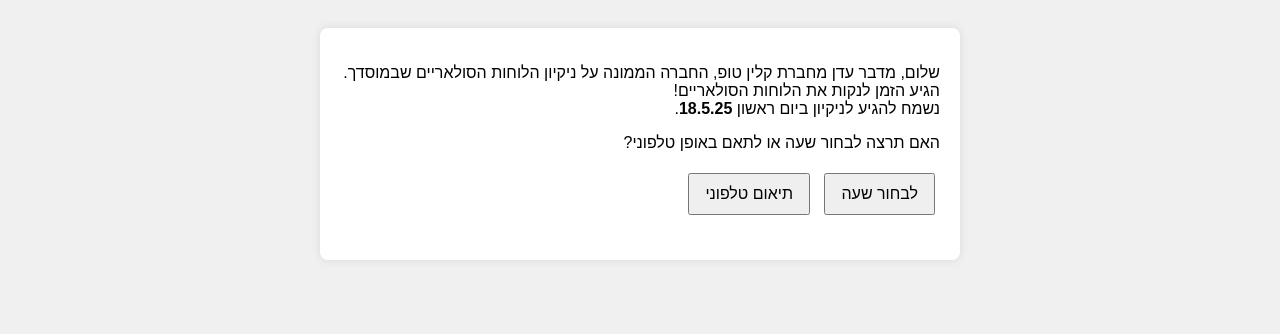
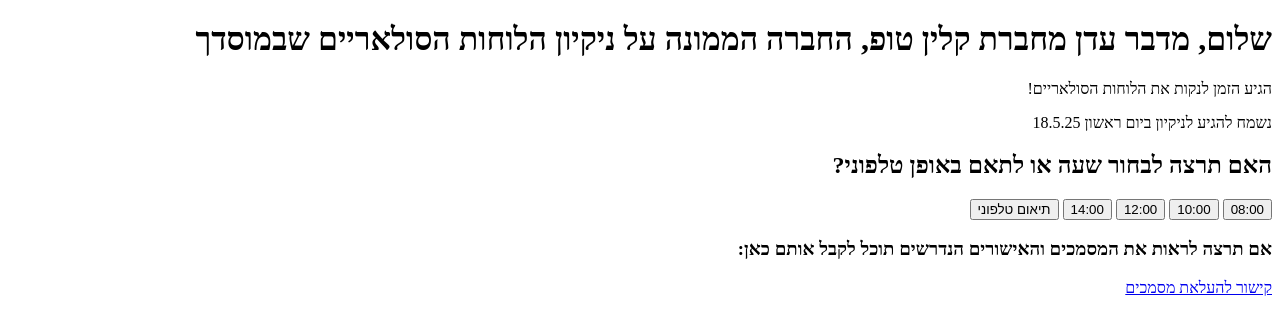
Before and after one commit to BarelLuzon/index.html-, a plain HTML site: page index.html in a window 1280 px wide. Drawn offline with Linux system fonts and the light colour scheme.

Commit message:
index.html

```diff
--- a/index.html
+++ b/index.html
@@ -1,66 +1,41 @@
-
 <!DOCTYPE html>
 <html lang="he">
 <head>
-  <meta charset="UTF-8">
-  <title>קלין טופ - תיאום ניקיון</title>
-  <style>
-    body { font-family: Arial, sans-serif; direction: rtl; background-color: #f0f0f0; padding: 20px; }
-    .chat-box { background: white; padding: 20px; max-width: 600px; margin: auto; border-radius: 8px; box-shadow: 0 0 10px rgba(0,0,0,0.1); }
-    .question, .response { margin-bottom: 20px; }
-    button { padding: 10px 15px; margin: 5px; font-size: 16px; cursor: pointer; }
-    .hidden { display: none; }
-  </style>
+    <meta charset="UTF-8">
+    <meta name="viewport" content="width=device-width, initial-scale=1.0">
+    <title>בוט ניקיון לוחות סולאריים</title>
+    <script>
+        function handleHourSelection(hour) {
+            alert("הלקוח בחר שעה: " + hour); // שליחה לך הודעת לוג על הבחירה
+            document.getElementById("response").innerHTML =
+                "תודה רבה על שיתוף הפעולה, נתראה במועד שנקבע!";
+            document.getElementById("documentsLink").style.display = "none"; // הסתרת קישור למסמכים
+        }
+
+        function handlePhoneCoordination() {
+            alert("הלקוח בחר תיאום טלפוני"); // שליחה לך הודעת לוג על הבחירה
+            document.getElementById("response").innerHTML =
+                "תודה רבה על שיתוף הפעולה, נשמח לשוחח טלפונית.";
+            document.getElementById("documentsLink").style.display = "none"; // הסתרת קישור למסמכים
+        }
+    </script>
 </head>
-<body>
-  <div class="chat-box">
-    <div id="step1" class="question">
-      <p>שלום, מדבר עדן מחברת קלין טופ, החברה הממונה על ניקיון הלוחות הסולאריים שבמוסדך.<br>
-      הגיע הזמן לנקות את הלוחות הסולאריים!<br>
-      נשמח להגיע לניקיון ביום ראשון <strong id="date-placeholder">18.5.25</strong>.</p>
-      <p>האם תרצה לבחור שעה או לתאם באופן טלפוני?</p>
-      <button onclick="chooseOption('time')">לבחור שעה</button>
-      <button onclick="chooseOption('phone')">תיאום טלפוני</button>
-    </div>
+<body dir="rtl">
+    <h1>שלום, מדבר עדן מחברת קלין טופ, החברה הממונה על ניקיון הלוחות הסולאריים שבמוסדך</h1>
+    <p>הגיע הזמן לנקות את הלוחות הסולאריים!</p>
+    <p>נשמח להגיע לניקיון ביום ראשון 18.5.25</p>
 
-    <div id="step2-time" class="response hidden">
-      <p>אנא בחר את השעה הרצויה:</p>
-      <button onclick="confirmTime('08:00')">08:00</button>
-      <button onclick="confirmTime('10:00')">10:00</button>
-      <button onclick="confirmTime('12:00')">12:00</button>
-    </div>
+    <h2>האם תרצה לבחור שעה או לתאם באופן טלפוני?</h2>
 
-    <div id="step2-phone" class="response hidden">
-      <p>לתיאום טלפוני, נא חייג ל: <a href="tel:0528744799">052-8744799</a></p>
-    </div>
+    <button onclick="handleHourSelection('08:00')">08:00</button>
+    <button onclick="handleHourSelection('10:00')">10:00</button>
+    <button onclick="handleHourSelection('12:00')">12:00</button>
+    <button onclick="handleHourSelection('14:00')">14:00</button>
+    <button onclick="handlePhoneCoordination()">תיאום טלפוני</button>
 
-    <div id="documents" class="response hidden">
-      <p>אם תרצה לראות את המסמכים והאישורים הנדרשים תוכל לקבל אותם כאן:</p>
-      <a href="#" target="_blank">קישור להעלאת מסמכים</a>
-    </div>
+    <h3>אם תרצה לראות את המסמכים והאישורים הנדרשים תוכל לקבל אותם כאן:</h3>
+    <a id="documentsLink" href="הכנס_כאן_קישור_להעלאת_מסמכים">קישור להעלאת מסמכים</a>
 
-    <div id="final-message" class="response hidden">
-      <p>תודה רבה על שיתוף הפעולה, נתראה במועד שנקבע.</p>
-    </div>
-  </div>
-
-  <script>
-    function chooseOption(option) {
-      document.getElementById('step1').classList.add('hidden');
-      if (option === 'time') {
-        document.getElementById('step2-time').classList.remove('hidden');
-      } else {
-        document.getElementById('step2-phone').classList.remove('hidden');
-        document.getElementById('documents').classList.remove('hidden');
-      }
-    }
-
-    function confirmTime(time) {
-      alert('השעה שנבחרה: ' + time);
-      document.getElementById('step2-time').classList.add('hidden');
-      document.getElementById('documents').classList.remove('hidden');
-      document.getElementById('final-message').classList.remove('hidden');
-    }
-  </script>
+    <div id="response"></div>
 </body>
 </html>
```
